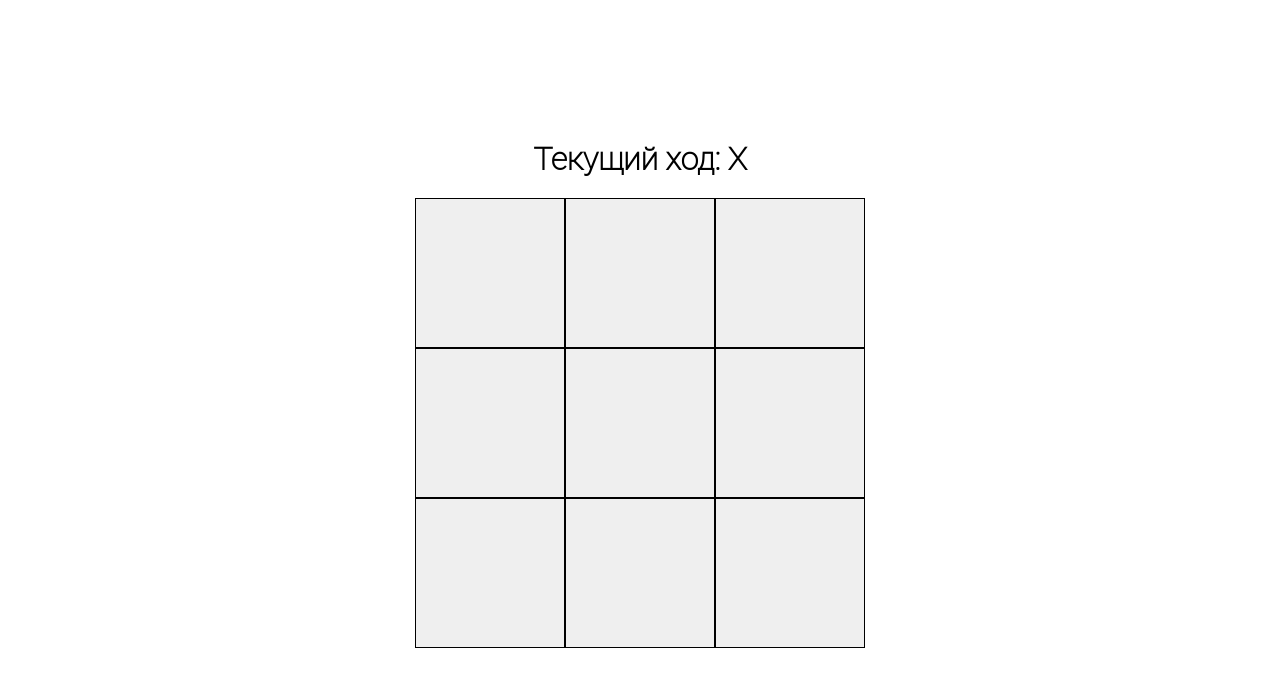
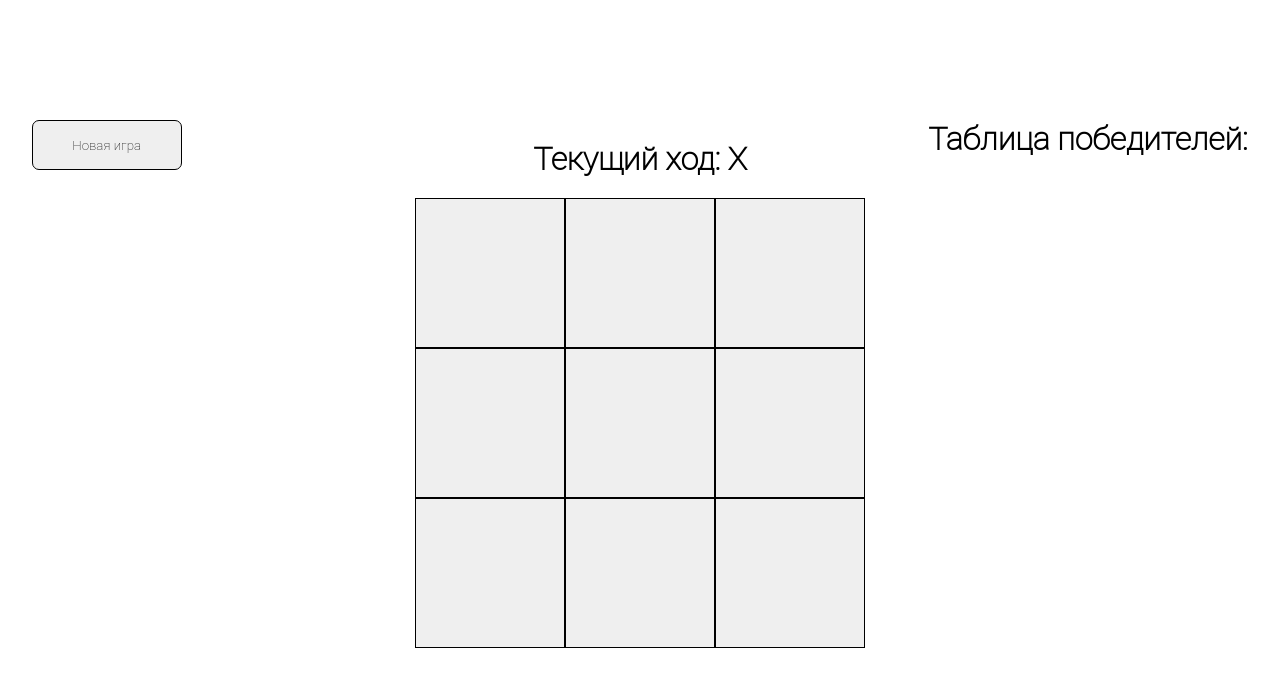
Before and after one commit to Denis412/reactGame, a React (Create React App) app: page / in a window 1280 px wide. Shown: the top 686 px of the page. Built offline with nearby package versions, Linux system fonts and the light colour scheme.

Commit message:
Score Board in current session (no update browser page)

```diff
--- a/src/components/Game.jsx
+++ b/src/components/Game.jsx
@@ -2,7 +2,8 @@ import React from 'react';
 import Board from "./UI/Board/Board";
 import WinMessage from "./WinMessage/WinMessage";
 import classes from "./Game.module.css";
-import MyButton from "./UI/Button/MyButton";
+import RestartGameButton from "./UI/Button/RestartGameButton";
+import ScoreBoard from "./UI/ScoreBoard/ScoreBoard";
 
 class Game extends React.Component {
     constructor(props) {
@@ -10,10 +11,25 @@ class Game extends React.Component {
 
         this.state = {
             winner: null,
+            restart: false,
         }
     }
 
-    updateData = (value) => this.setState({winner: value});
+    renderBoard() {
+        return (
+            <Board
+                updateWinner={this.updateWinner}
+            />
+        );
+    }
+
+    updateWinner = (value) => this.setState({winner: value});
+    restartGame = () => {
+        this.setState({
+            winner: null,
+            restart: !this.state.restart
+        });
+    };
 
     render() {
         return (
@@ -23,11 +39,18 @@ class Game extends React.Component {
                 </header>
                 <main className={classes.gameMain}>
                     <div className={classes.leftSide}>
+                        <RestartGameButton
+                            onClick={this.restartGame}
+                        />
                     </div>
                     <div>
-                        <Board updateData={this.updateData}/>
+                        {this.state.restart ? this.restartGame() : this.renderBoard()}
                     </div>
-                    <div className={classes.rightSide}></div>
+                    <div
+                        className={classes.rightSide}
+                    >
+                        <ScoreBoard winner={this.state.winner}/>
+                    </div>
                 </main>
                 <footer>
 
--- a/src/components/Game.module.css
+++ b/src/components/Game.module.css
@@ -1,5 +1,7 @@
 .gameContainer {
-
+    display: flex;
+    flex-direction: column;
+    align-items: center;
 }
 
 .gameHeader {
@@ -8,7 +10,9 @@
 
 .gameMain {
     display: flex;
-    justify-content: space-between;
+    justify-content: space-around;
+
+    width: 100vw;
 }
 
 .leftSide {
--- a/src/components/UI/Board/Board.jsx
+++ b/src/components/UI/Board/Board.jsx
@@ -33,13 +33,12 @@ const Board = (props) => {
         setValues(newValues);
         setWinner(checkWin(newValues));
     }
-
     function checkWin(squares) {
         for(let i = 0; i < winnerLines.length; i++) {
             const [a, b, c] = winnerLines[i];
 
             if(squares[a] && squares[a] === squares[b] && squares[a] === squares[c]) {
-                props.updateData(squares[a]);
+                props.updateWinner(squares[a]);
                 return squares[a];
             }
         }
--- a/src/components/UI/Button/MyButton.jsx
+++ /dev/null
@@ -1,13 +0,0 @@
-import React from 'react';
-import classes from "./MyButton.module.css";
-
-
-const MyButton = (props) => {
-    return (
-        <button className={classes.btn}>
-
-        </button>
-    );
-};
-
-export default MyButton;
--- a/src/components/UI/Button/MyButton.module.css
+++ /dev/null
@@ -1,4 +0,0 @@
-.btn {
-    width: 100px;
-    height: 50px;
-}
--- /dev/null
+++ b/src/components/UI/Button/RestartGameButton.jsx
@@ -0,0 +1,13 @@
+import React from 'react';
+import classes from "./RestartGameButton.module.css";
+
+
+const RestartGameButton = (props) => {
+    return (
+        <button {...props} className={classes.btn}>
+            Новая игра
+        </button>
+    );
+};
+
+export default RestartGameButton;
--- /dev/null
+++ b/src/components/UI/Button/RestartGameButton.module.css
@@ -0,0 +1,15 @@
+.btn {
+    width: 150px;
+    height: 50px;
+
+    border: 1px solid black;
+    border-radius: 7px;
+
+    cursor: pointer;
+
+    transition: 0.5s;
+}
+
+.btn:hover {
+    transform: scale(1.025);
+}
--- /dev/null
+++ b/src/components/UI/ScoreBoard/ScoreBoard.css
@@ -0,0 +1,3 @@
+.scoreList {
+
+}
--- /dev/null
+++ b/src/components/UI/ScoreBoard/ScoreBoard.jsx
@@ -0,0 +1,24 @@
+import React, {useState} from 'react';
+import classes from "./ScoreBoard.css";
+import ScoreList from "./ScoreList/ScoreList";
+
+const ScoreBoard = (props) => {
+    function updateScoreBoard() {
+        if(props.winner) {
+            let element = document.createElement('li');
+            element.innerHTML = `<h3>Победитель: ${props.winner}</h3>`;
+            document.querySelector('ul').appendChild(element);
+        }
+    }
+
+    return (
+        <div>
+            <h1>Таблица победителей:</h1>
+            <ul>
+                {updateScoreBoard()}
+            </ul>
+        </div>
+    );
+};
+
+export default ScoreBoard;
--- /dev/null
+++ b/src/components/UI/ScoreBoard/ScoreList/ScoreList.jsx
@@ -0,0 +1,16 @@
+import React from 'react';
+
+const ScoreList = () => {
+
+    function addNewWinner() {
+
+    }
+
+    return (
+        <ul>
+
+        </ul>
+    );
+};
+
+export default ScoreList;
```
